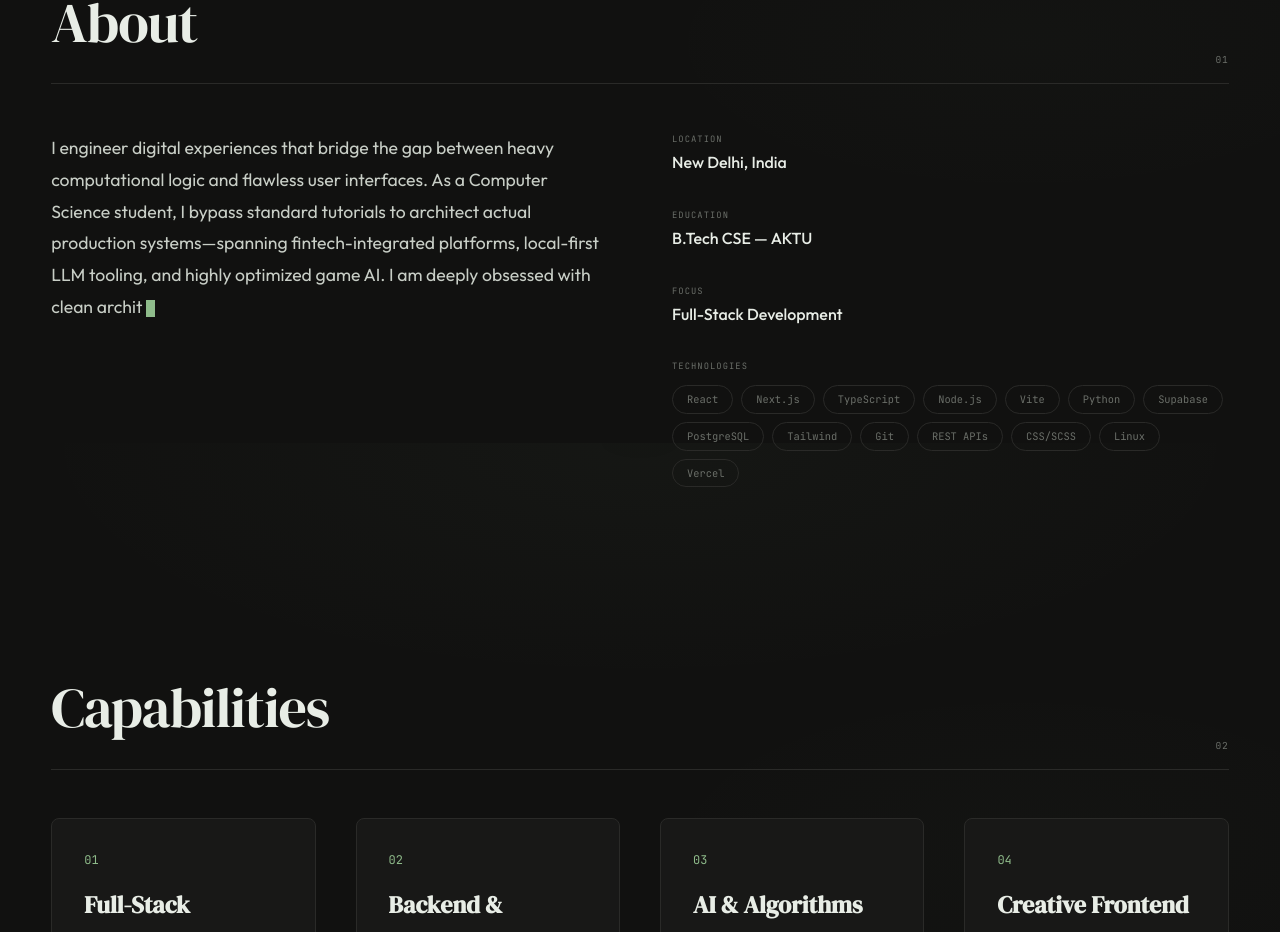
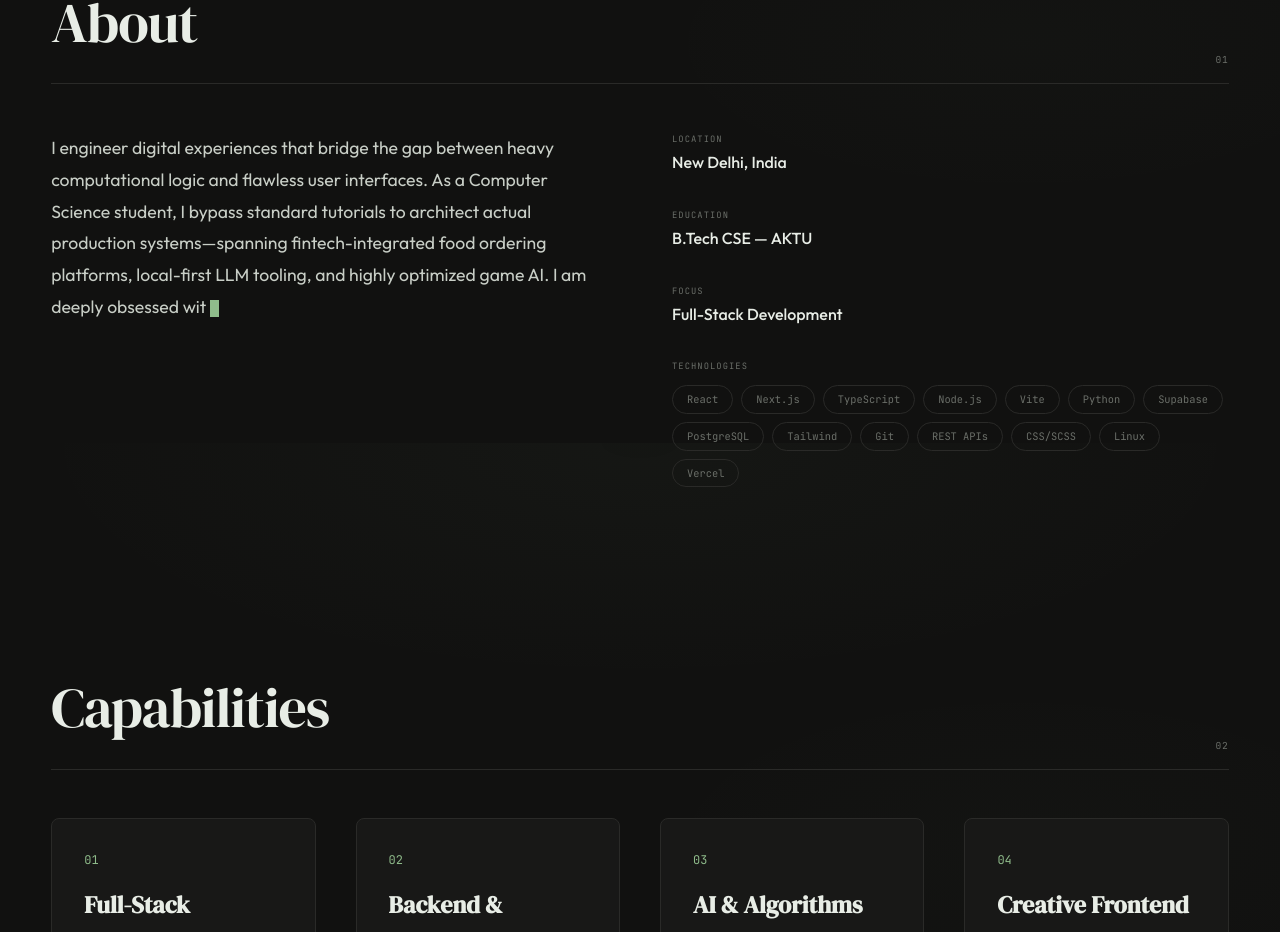
Before and after one commit to kumar-div/My-Portfolio, a React (Vite) app: page / in a window 1280 px wide. Shown: the part 1157-2089 px from the top of the page. Built offline with nearby package versions, Linux system fonts and the light colour scheme.

Commit message:
Clarify domain scope of fintech integrations in About section

```diff
--- a/src/App.tsx
+++ b/src/App.tsx
@@ -402,7 +402,7 @@ function AboutSection() {
           <Typewriter
             as="p"
             className="about-text"
-            text="I engineer digital experiences that bridge the gap between heavy computational logic and flawless user interfaces. As a Computer Science student, I bypass standard tutorials to architect actual production systems—spanning fintech-integrated platforms, local-first LLM tooling, and highly optimized game AI. I am deeply obsessed with clean architecture, strict type safety, and sub-second performance. For me, engineering isn't just about making things work; it's about writing scalable, maintainable code that solves real problems and building interfaces that command attention."
+            text="I engineer digital experiences that bridge the gap between heavy computational logic and flawless user interfaces. As a Computer Science student, I bypass standard tutorials to architect actual production systems—spanning fintech-integrated food ordering platforms, local-first LLM tooling, and highly optimized game AI. I am deeply obsessed with clean architecture, strict type safety, and sub-second performance. For me, engineering isn't just about making things work; it's about writing scalable, maintainable code that solves real problems and building interfaces that command attention."
           />
           <div className="about-details">
             <div className="about-detail">
```
